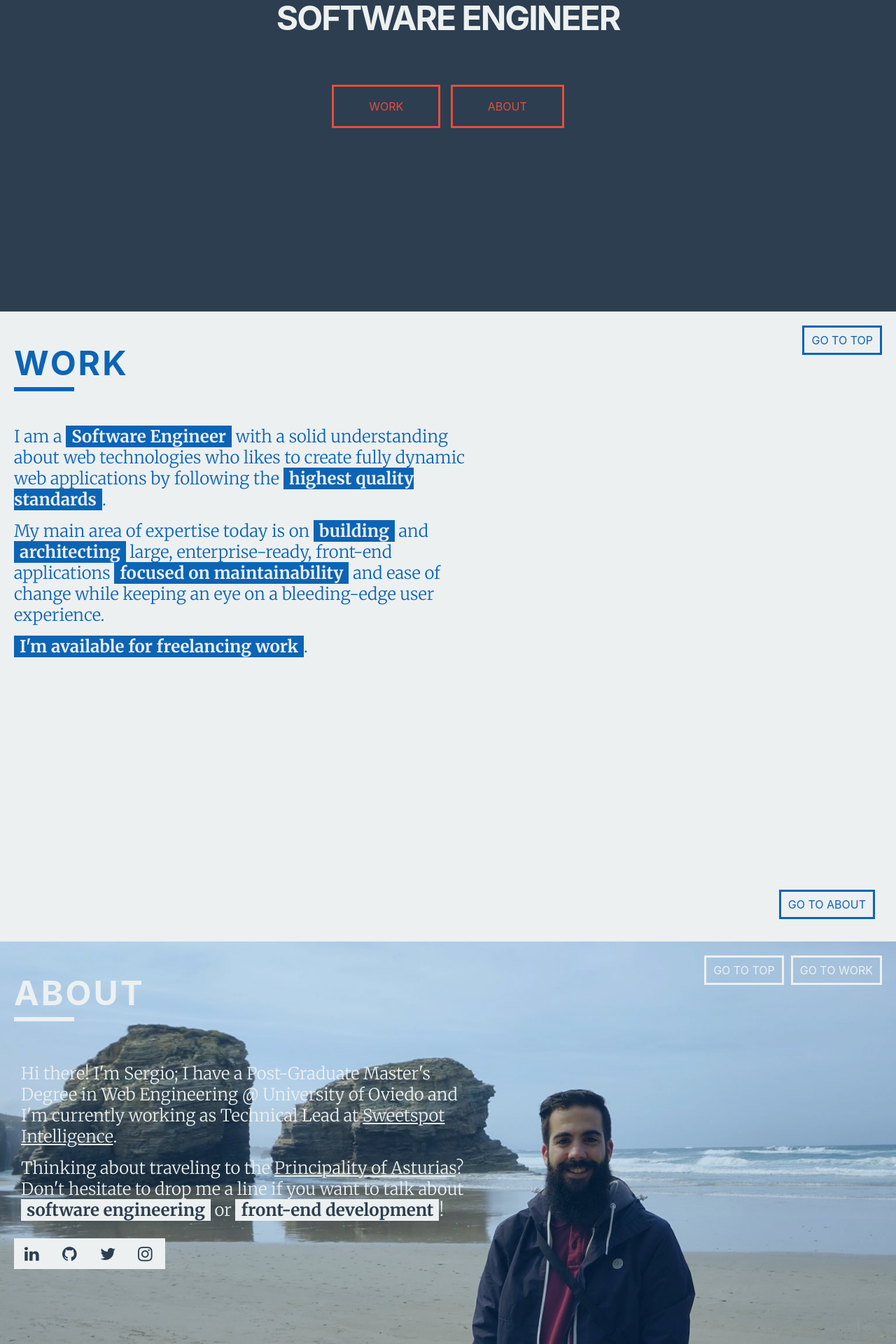
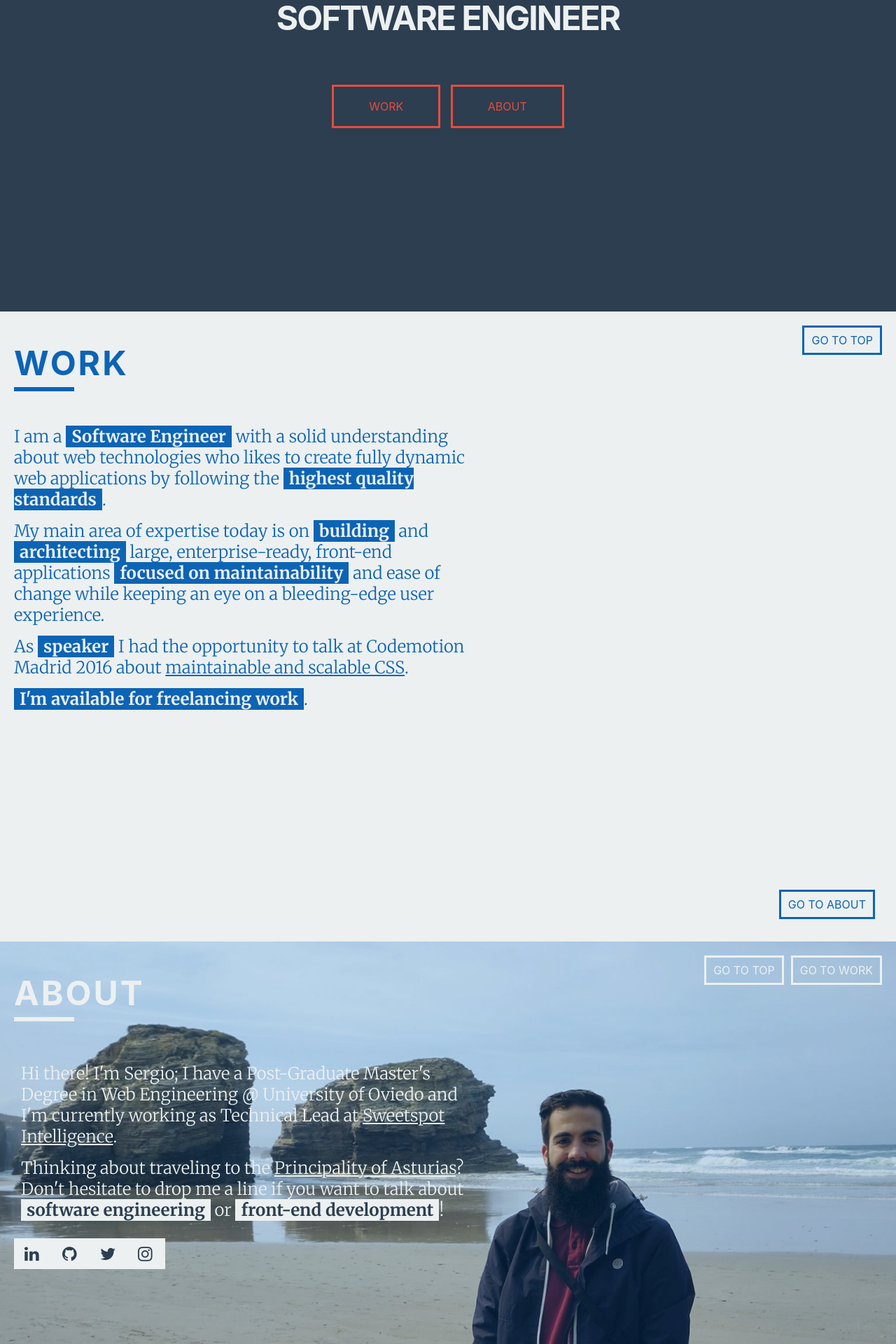
Before and after one commit to sergioalvz/sergioalvz.github.io, a Jekyll site: the page built from index.html, in a window 1280 px wide. Shown: the part 455-2375 px from the top of the page at 70% size. Built offline with Jekyll 4.4.1, drawn with Linux system fonts in a browser that asks for light colours; nearby versions of some CDN libraries; Markdown is read by kramdown in place of the engine named in the settings; comment, search, counter and statistics services are not loaded.

Commit message:
Add some info about speaking experience

```diff
--- /dev/null
+++ b/_sass/components/_link.scss
@@ -0,0 +1,5 @@
+.link {
+  color: var(--link-color);
+  text-decoration: underline;
+  text-decoration-skip: ink;
+}
--- a/_sass/components/_panel.scss
+++ b/_sass/components/_panel.scss
@@ -46,14 +46,6 @@
   }
 }
 
-.panel__link {
-  font-family: $serif-font-family;
-  font-size: 24px;
-  font-weight: 100;
-  line-height: 30px;
-  margin-bottom: 15px;
-}
-
 @include respond('slim') {
   .panel {
     min-height: 0;
@@ -72,8 +64,4 @@
   .panel__text {
     font-size: 18px;
   }
-
-  .panel__link {
-    font-size: 18px;
-  }
 }
--- a/_sass/modules/_about.scss
+++ b/_sass/modules/_about.scss
@@ -3,6 +3,7 @@ $about-background-image-breakpoint: 1024px;
 .about {
   --highlight-background-color: #{$work-background-color};
   --highlight-color: #{$home-background-color};
+  --link-color: #{$work-background-color};
 
   min-height: 700px;
   height: 100vh;
@@ -56,12 +57,6 @@ $about-background-image-breakpoint: 1024px;
   width: 24px;
 }
 
-.about__link {
-  color: $work-background-color;
-  text-decoration: underline;
-  text-decoration-skip: ink;
-}
-
 .about .panel__nav-btn {
   color: $work-background-color;
 }
--- a/_sass/modules/_work.scss
+++ b/_sass/modules/_work.scss
@@ -1,6 +1,7 @@
 .work {
   --highlight-background-color: #{$about-background-color};
   --highlight-color: #{$work-background-color};
+  --link-color: #{$about-background-color};
 
   background-color: $work-background-color;
 }
--- a/css/main.scss
+++ b/css/main.scss
@@ -11,6 +11,7 @@
 
 @import 'components/btn';
 @import 'components/highlight';
+@import 'components/link';
 @import 'components/panel';
 
 @import 'modules/home';
--- a/index.html
+++ b/index.html
@@ -40,6 +40,10 @@ type: front-page
       My main area of expertise today is on <span class="highlight">building</span> and <span class="highlight">architecting</span> large, enterprise-ready, front-end applications <span class="highlight">focused on maintainability</span> and ease of change while keeping an eye on a bleeding-edge user experience.
     </p>
 
+    <p class="panel__text work__text">
+      As <span class="highlight">speaker</span> I had the opportunity to talk at Codemotion Madrid 2016 about <a class="link" href="https://www.youtube.com/watch?v=M8_9F_nh6-I" target="_blank">maintainable and scalable CSS</a>.
+    </p>
+
     <p class="panel__text work__text"><span class="highlight">I'm available for freelancing work</span>.</p>
   </div>
 
@@ -57,10 +61,10 @@ type: front-page
 
       <div class="about__background">
         <p class="panel__text about__text">
-          Hi there! I'm Sergio; I have a Post-Graduate Master's Degree in Web Engineering @ University of Oviedo and I'm currently working as Technical Lead at <a class="panel__link about__link" href="http://www.sweetspotintelligence.com/en/" target="blank">Sweetspot Intelligence</a>.
+          Hi there! I'm Sergio; I have a Post-Graduate Master's Degree in Web Engineering @ University of Oviedo and I'm currently working as Technical Lead at <a class="link" href="http://www.sweetspotintelligence.com/en/" target="blank">Sweetspot Intelligence</a>.
         </p>
         <p class="panel__text about__text">
-          Thinking about traveling to the <a class="panel__link about__link" href="https://www.flickr.com/search/?text=asturias" target="blank">Principality of Asturias</a>? Don't hesitate to drop me a line if you want to talk about <span class="highlight">software engineering</span> or <span class="highlight">front-end development</span>!
+          Thinking about traveling to the <a class="link" href="https://www.flickr.com/search/?text=asturias" target="blank">Principality of Asturias</a>? Don't hesitate to drop me a line if you want to talk about <span class="highlight">software engineering</span> or <span class="highlight">front-end development</span>!
         </p>
       </div>
 
```
